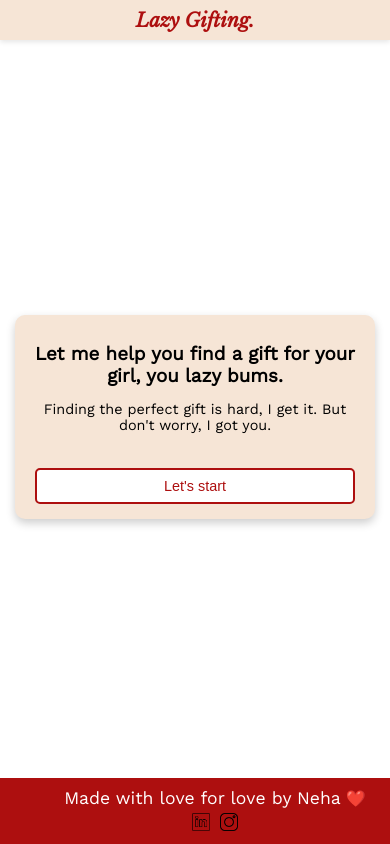
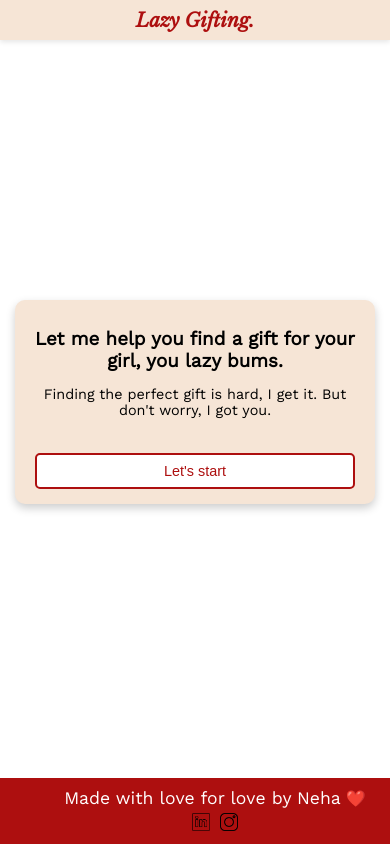
Before and after one commit to nehasingh7801/valentines-gift-generator, a React (Create React App) app in the folder frontend/: page / in a window 390 px wide. Built offline with nearby package versions, Linux system fonts and the light colour scheme; some icons are missing.

Commit message:
ui change

```diff
--- a/frontend/src/styles.css
+++ b/frontend/src/styles.css
@@ -312,7 +312,7 @@ h3 {
 @media (max-width: 480px) {
   .app {
     padding-top: 20px;
-    padding-bottom: 50px;
+    padding-bottom: 80px;
     padding-left: 5px;
     padding-right: 5px;
   }
```
